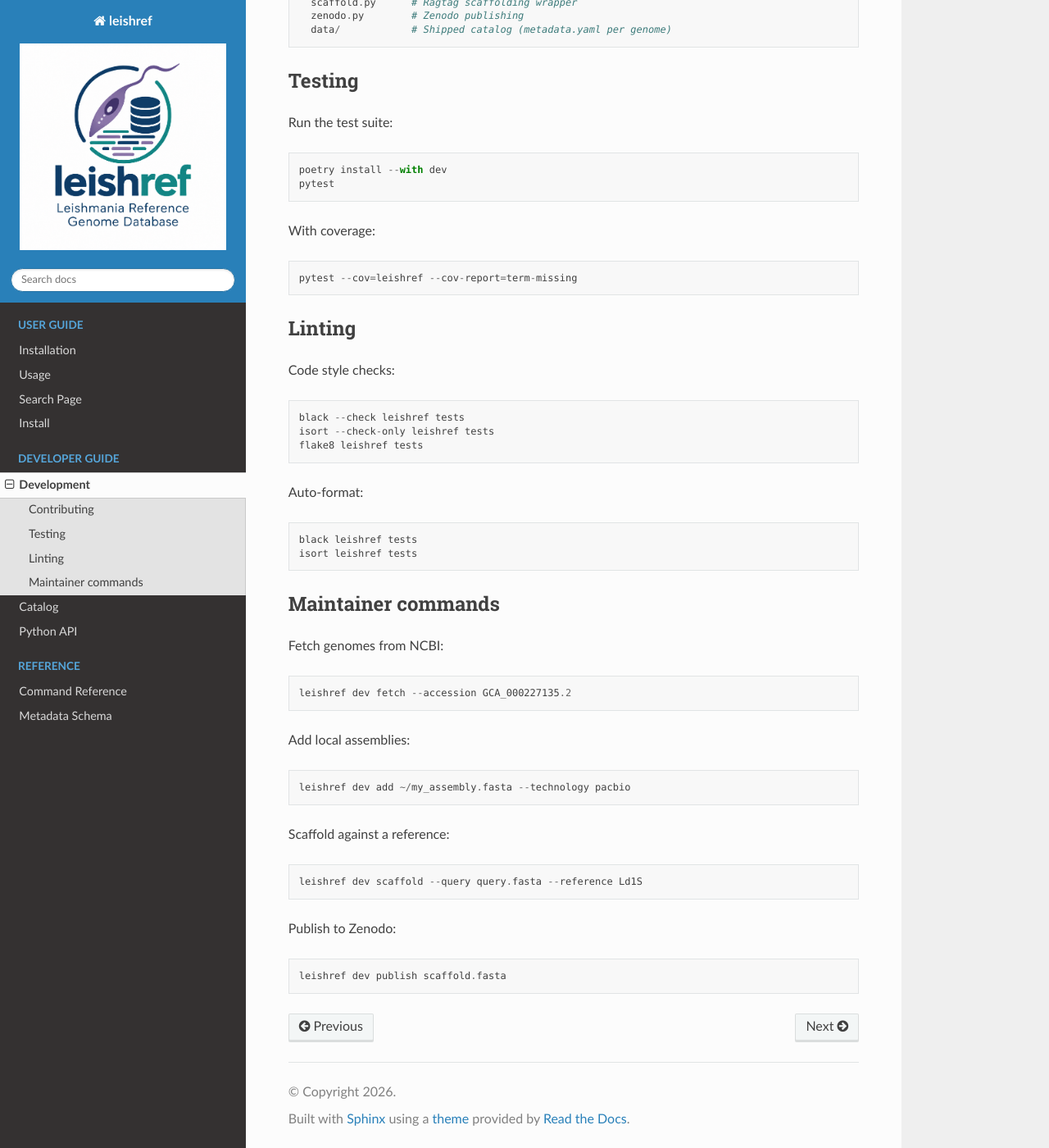
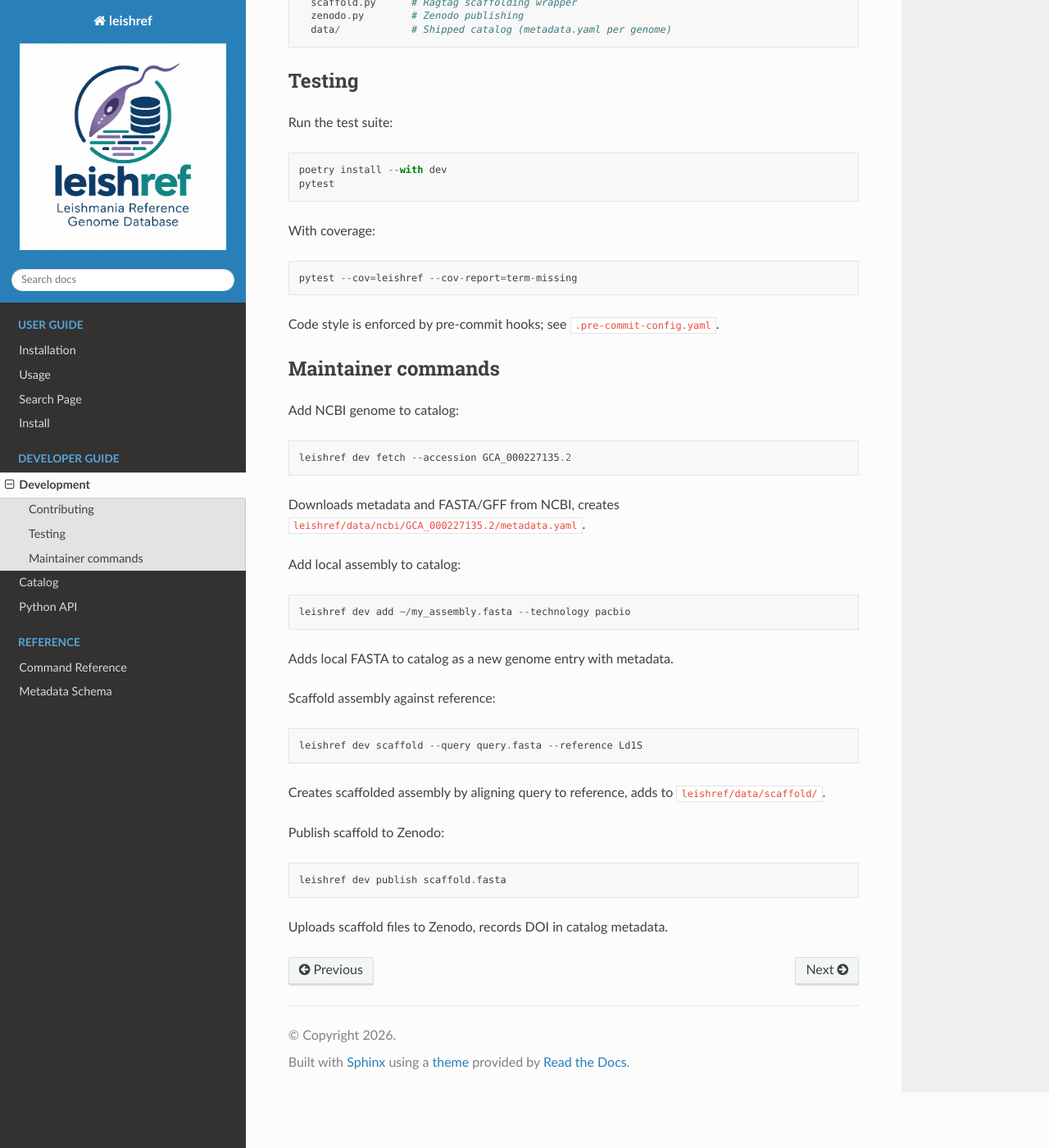
Before and after one commit to cokelaer/leishref, a Sphinx documentation site: the page built from docs/development.rst, in a window 1280 px wide and 1400 px high, scrolled down 383 px. Shown: the whole window at 82% size. Built offline with Sphinx 7.4.7 and the Read the Docs theme 3.1.0, drawn with Linux system fonts in a browser that asks for light colours.

Commit message:
Clarify maintainer commands; remove redundant linting section
Removed manual linting instructions (now handled by pre-commit hooks).
Clarified what each 'leishref dev' command actually does:
- fetch: adds NCBI genome to catalog with metadata.yaml
- add: adds local assembly to catalog
- scaffold: creates scaffolded assembly in leishref/data/scaffold/
- publish: uploads to Zenodo and records DOI

```diff
--- a/docs/development.rst
+++ b/docs/development.rst
@@ -28,35 +28,31 @@ With coverage::
 
     pytest --cov=leishref --cov-report=term-missing
 
-Linting
--------
-
-Code style checks::
-
-    black --check leishref tests
-    isort --check-only leishref tests
-    flake8 leishref tests
-
-Auto-format::
-
-    black leishref tests
-    isort leishref tests
+Code style is enforced by pre-commit hooks; see ``.pre-commit-config.yaml``.
 
 Maintainer commands
 -------------------
 
-Fetch genomes from NCBI::
+Add NCBI genome to catalog::
 
     leishref dev fetch --accession GCA_000227135.2
 
-Add local assemblies::
+Downloads metadata and FASTA/GFF from NCBI, creates ``leishref/data/ncbi/GCA_000227135.2/metadata.yaml``.
+
+Add local assembly to catalog::
 
     leishref dev add ~/my_assembly.fasta --technology pacbio
 
-Scaffold against a reference::
+Adds local FASTA to catalog as a new genome entry with metadata.
+
+Scaffold assembly against reference::
 
     leishref dev scaffold --query query.fasta --reference Ld1S
 
-Publish to Zenodo::
+Creates scaffolded assembly by aligning query to reference, adds to ``leishref/data/scaffold/``.
+
+Publish scaffold to Zenodo::
 
     leishref dev publish scaffold.fasta
+
+Uploads scaffold files to Zenodo, records DOI in catalog metadata.
```
Also changed, not shown: .pre-commit-config.yaml (added).
